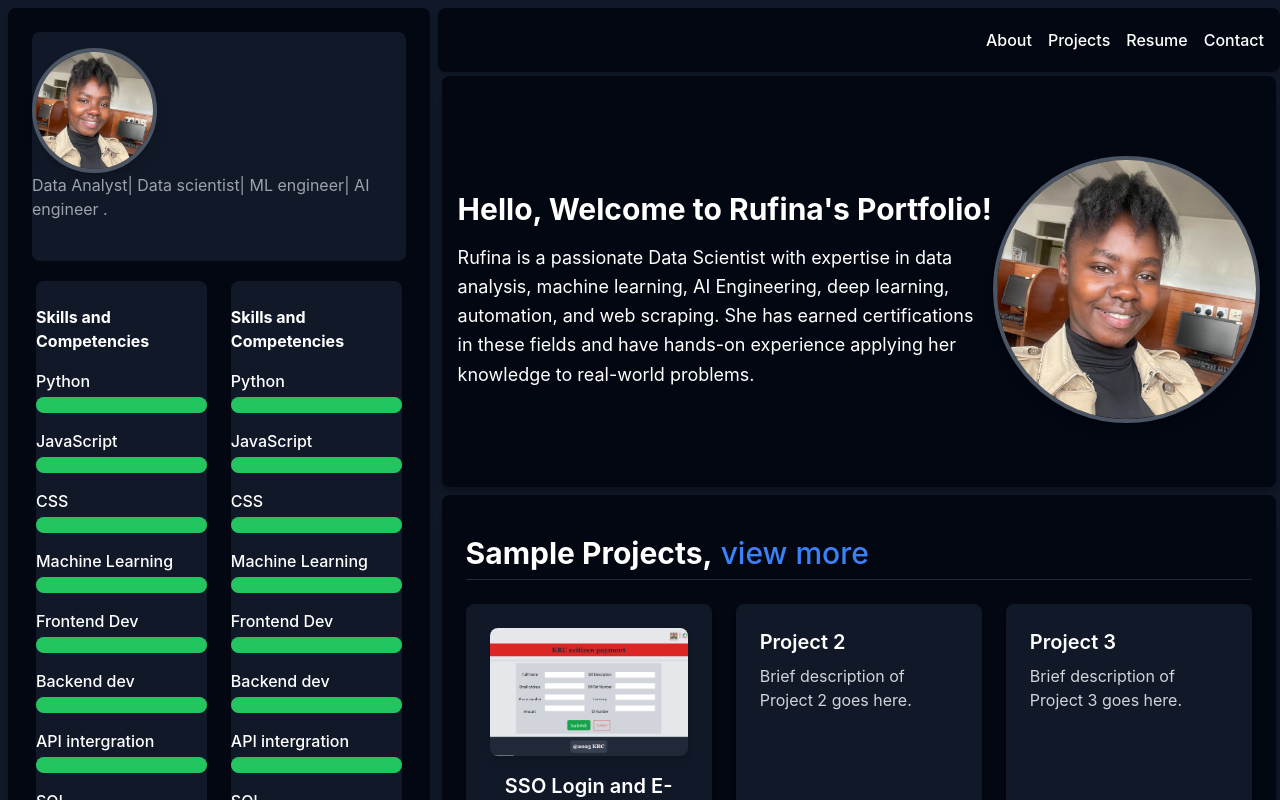
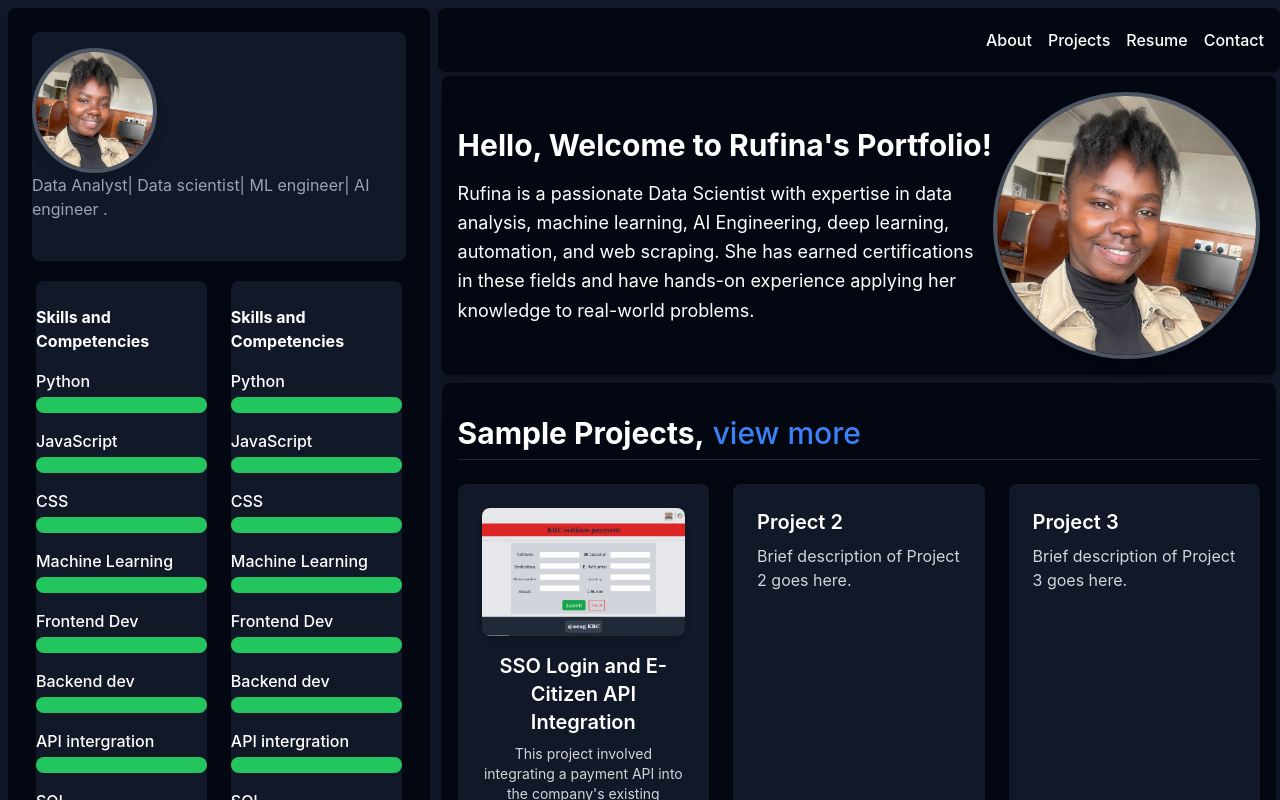
Before and after one commit to fina-biko/portfolio, a React (Vite) app: page / in a window 1280 px wide. Shown: the top 800 px of the page. Built offline with nearby package versions, Linux system fonts and the light colour scheme.

Commit message:
Updated the About.jsx and Projects.jsx padding tags

```diff
--- a/src/App.jsx
+++ b/src/App.jsx
@@ -64,7 +64,7 @@ const App = () => {
           </section>
 
           {/* About Section */}
-          <section id="about" className="pt-4 bg-gray-950 m-1 rounded-lg shadow-md">
+          <section id="about" className="bg-gray-950 m-1 rounded-lg shadow-md">
             <About />
           </section>
 
--- a/src/components/About.jsx
+++ b/src/components/About.jsx
@@ -1,12 +1,13 @@
 const About = () => {
   return (
-    <div className="flex flex-col md:flex-row justify-between items-center py-16 px-4 bg-gray-950 rounded-lg shadow-lg">
+    <div className="flex flex-col md:flex-row justify-between items-center py-4 px-4 bg-gray-950 rounded-lg shadow-lg">
       {/* Text Section  hapa*/}
       <div className="text-white w-full md:w-2/3 mb-8 md:mb-0">
         <h1 className="text-3xl font-bold mb-4">Hello, Welcome to Rufina's Portfolio!</h1>
         <p className="text-lg leading-relaxed">
           Rufina is a passionate Data Scientist with expertise in data analysis, machine learning, AI Engineering, deep learning, automation, and web scraping.
           She has  earned certifications in these fields and have hands-on experience applying her knowledge to real-world problems.
+
         </p>
       </div>
 
--- a/src/components/Projects.jsx
+++ b/src/components/Projects.jsx
@@ -1,6 +1,6 @@
 const Projects = () => {
   return (
-      <div className="p-6 bg-gray-950 rounded-lg shadow-lg">
+      <div className="p-4 bg-gray-950 rounded-lg shadow-lg">
         <h2 className="text-3xl font-bold text-white mb-6 border-b border-gray-800 pb-2">Sample Projects,
           <a href="/projects" className="text-blue-500 hover:underline ml-2">
             view more
```
